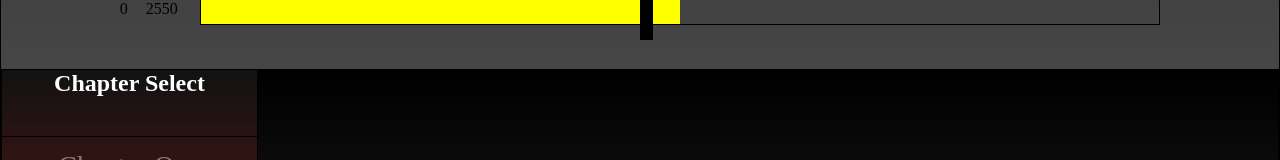
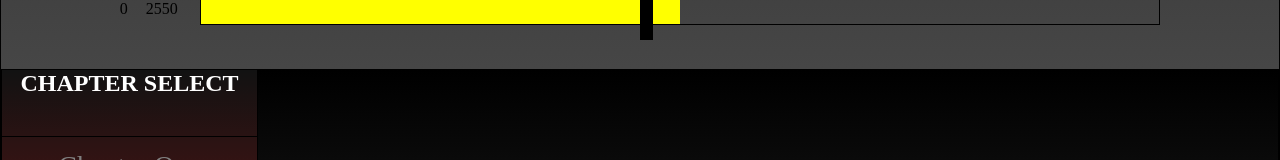
Before and after one commit to Yahzefi/Karma-Tracker-Application__React, a React (Create React App) app: page / in a window 1280 px wide. Shown: the part 252-412 px from the top of the page. Built offline with nearby package versions, Linux system fonts and the light colour scheme.

Commit message:
Update Sidebar.js

```diff
--- a/src/components/Sidebar.js
+++ b/src/components/Sidebar.js
@@ -5,7 +5,7 @@ const Sidebar = ({ changeChapter }) => {
     return (
         <div className="sidebar-cont">
             <div className="sidebar-head">
-                <h2>Chapter Select</h2>
+                <h2>CHAPTER SELECT</h2>
             </div>
             <div className="sidebar-content">
                 {/* These will be links that connect with Feed.js */}
```
